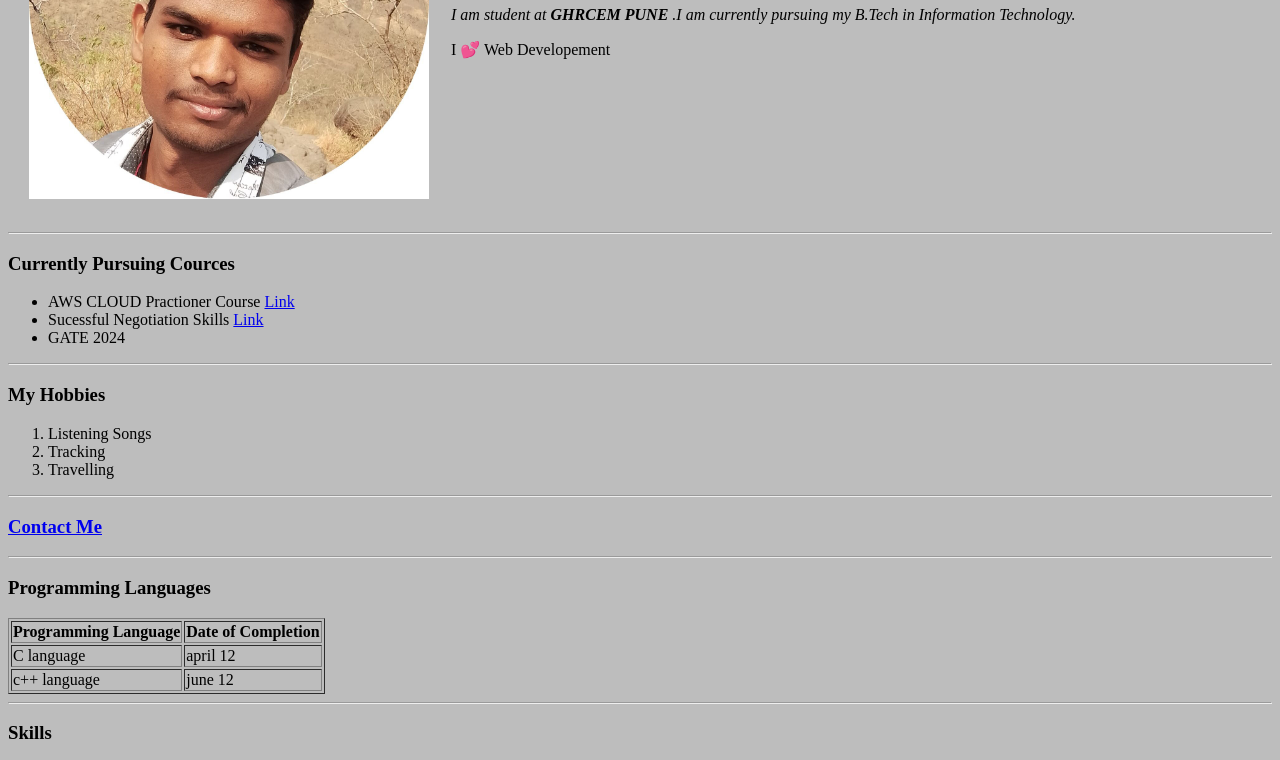
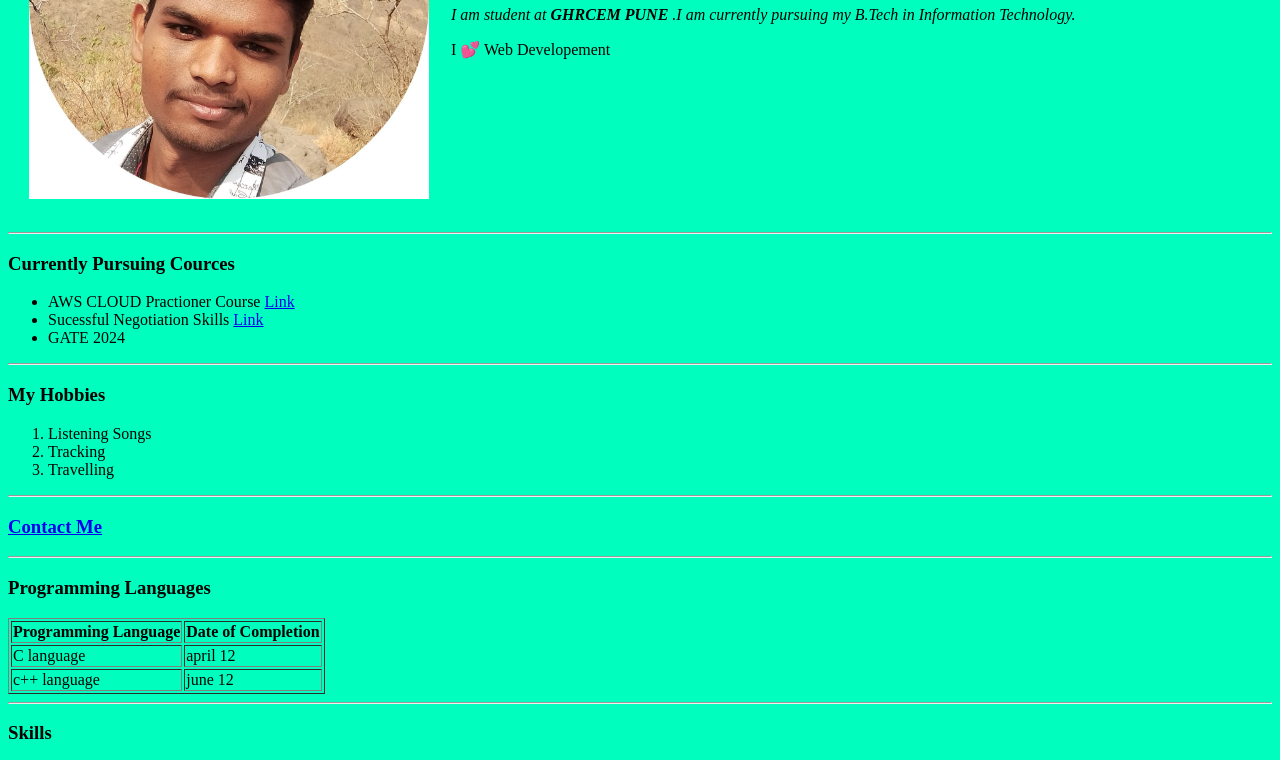
Before and after one commit to dhotevivek/cv, a plain HTML site: page index.html in a window 1280 px wide. Shown: the part 230-990 px from the top of the page. Drawn offline with Linux system fonts and the light colour scheme.

Commit message:
Update index.html

```diff
--- a/index.html
+++ b/index.html
@@ -5,7 +5,7 @@
 
     <title>vivek's personal site</title>
 </head>
-<body style="background-color:#BDBDBD;">
+<body style="background-color:	#00ffbf;">
     <table cellspacing="20" >
         <tr>
             <td><img src="vivek21.jpg" alt="vivek profile picture" width="400px" height="400px"></td>
```
